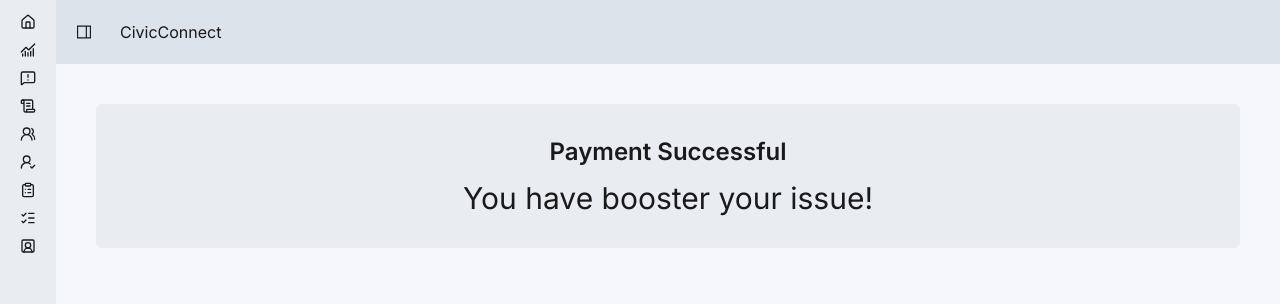
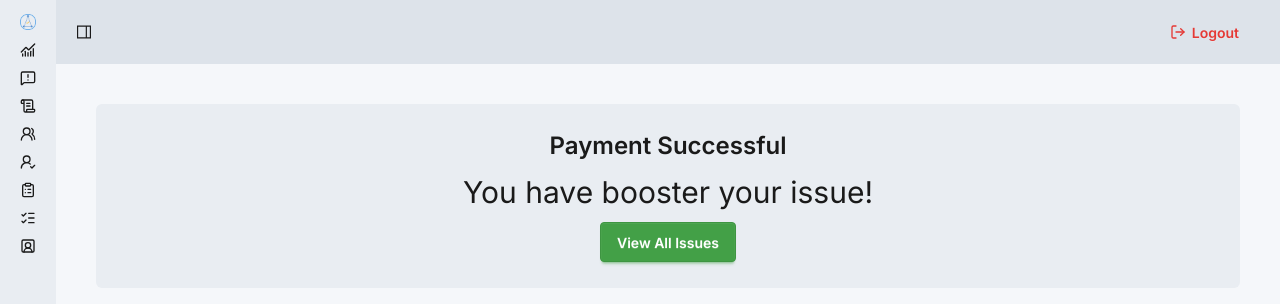
Before and after one commit to zubdotexe/civic-connect-client, a React (Vite) app: page /dashboard/boost-success in a window 1280 px wide. Shown: the top 304 px of the page. Built offline with nearby package versions, Linux system fonts and the light colour scheme; no server answers; sample sign-in values are in the browser's storage.

Commit message:
added logout button to dashboard layout

```diff
--- a/src/layouts/DashboardLayout.jsx
+++ b/src/layouts/DashboardLayout.jsx
@@ -3,6 +3,7 @@ import {
     ClipboardList,
     HomeIcon,
     ListChecks,
+    LogOut,
     LucideUsersRound,
     MessageSquareWarning,
     ScrollText,
@@ -10,9 +11,16 @@ import {
     UserRoundCheck,
 } from "lucide-react";
 import { GrSidebar } from "react-icons/gr";
-import { Link, Outlet } from "react-router";
+import { Link, Outlet, useNavigate } from "react-router";
+import civicConnLogo from "/civicConnect.png";
+import useAuth from "../hooks/useAuth";
 
 export default function DashboardLayout() {
+    const { logoutUser } = useAuth();
+    const navigate = useNavigate();
+    const handleLogOut = () => {
+        logoutUser().then(navigate("/login"));
+    };
     return (
         <div className="drawer lg:drawer-open">
             <input id="my-drawer-4" type="checkbox" className="drawer-toggle" />
@@ -27,7 +35,14 @@ export default function DashboardLayout() {
                         {/* Sidebar toggle icon */}
                         <GrSidebar />
                     </label>
-                    <div className="px-4">CivicConnect</div>
+                    <div className="w-full px-4 flex justify-end">
+                        <button
+                            onClick={handleLogOut}
+                            className="btn btn-ghost btn-error"
+                        >
+                            <LogOut size={16} /> Logout
+                        </button>
+                    </div>
                 </nav>
                 {/* Page content here */}
                 <Outlet />
@@ -50,9 +65,19 @@ export default function DashboardLayout() {
                                 data-tip="Homepage"
                             >
                                 {/* Home icon */}
-                                <HomeIcon size={16} />
+                                {/* <HomeIcon size={16} /> */}
+                                <img
+                                    src={civicConnLogo}
+                                    alt=""
+                                    className="is-drawer-open:w-12 is-drawer-open:h-12"
+                                />
                                 <span className="is-drawer-close:hidden">
-                                    Homepage
+                                    <span className="text-xl font-semibold transition-all duration-300">
+                                        Civic
+                                        <span className="font-bold text-primary">
+                                            Connect
+                                        </span>
+                                    </span>
                                 </span>
                             </Link>
                         </li>
--- a/src/pages/Dashboard/Payments/BoostPaymentSuccess.jsx
+++ b/src/pages/Dashboard/Payments/BoostPaymentSuccess.jsx
@@ -1,5 +1,5 @@
 import React from "react";
-import { useSearchParams } from "react-router";
+import { Link, useSearchParams } from "react-router";
 import useaxiosInstance from "../../../hooks/useAxios";
 import { useEffect } from "react";
 
@@ -26,9 +26,10 @@ export default function BoostPaymentSuccess() {
 
     return (
         <div className="p-10">
-            <div className="p-5 flex flex-col h-36 gap-3 bg-base-200 justify-center items-center rounded-md">
+            <div className="box-content p-5 flex flex-col h-36 gap-3 bg-base-200 justify-center items-center rounded-md">
                 <h2 className="text-2xl font-semibold">Payment Successful</h2>
                 <p className="text-3xl">You have booster your issue!</p>
+                <Link to="/dashboard/my-issues" className="btn btn-secondary">View All Issues</Link>
             </div>
         </div>
     );
--- a/src/pages/Dashboard/Profile/UserProfile.jsx
+++ b/src/pages/Dashboard/Profile/UserProfile.jsx
@@ -180,7 +180,7 @@ export default function UserProfile() {
                                         <Loading
                                             height="h-auto"
                                             width="w-auto"
-                                            color="text-primary"
+                                            color="text-neutral"
                                         />
                                     )}
                                 </button>
--- a/src/pages/Issue/IssueDetails.jsx
+++ b/src/pages/Issue/IssueDetails.jsx
@@ -366,14 +366,16 @@ export default function IssueDetails() {
                                 <div className="timeline-middle shadow-sm sm:w-2xs bg-base-200 hover:bg-base-300 p-4 rounded-md">
                                     <p>{log.issueNote}</p>
                                     <div className="flex justify-between items-center gap-3 mt-2">
+                                        {log.issueStatus && (
                                             <p
                                                 className={`badge ${statusColor[log.issueStatus]}`}
                                             >
                                                 {log.issueStatus
-                                                .charAt(0)
+                                                    ?.charAt(0)
                                                     .toUpperCase() +
-                                                log.issueStatus.slice(1)}
+                                                    log.issueStatus?.slice(1)}
                                             </p>
+                                        )}
                                         <p className="text-sm text-neutral">
                                             {new Date(
                                                 log.createdAt,
```
Lines whose indentation alone changed are shown as unchanged.
